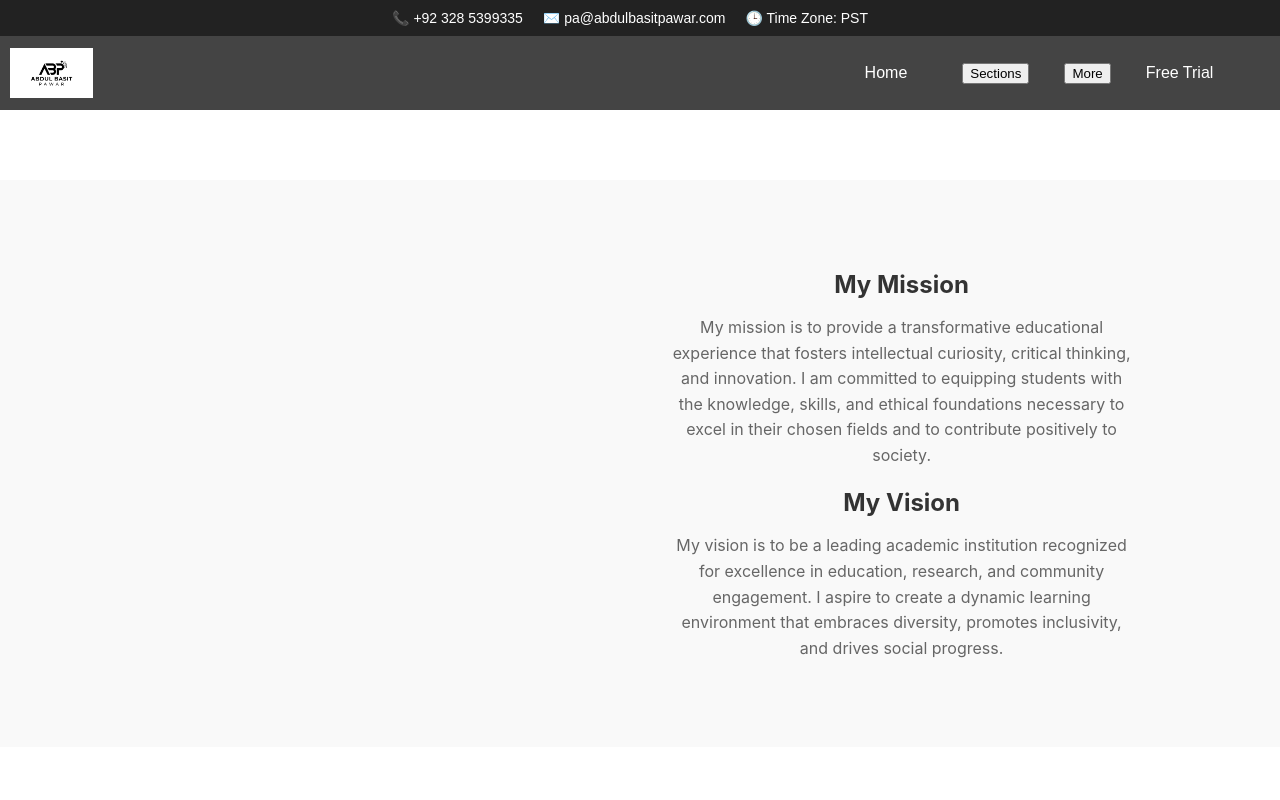
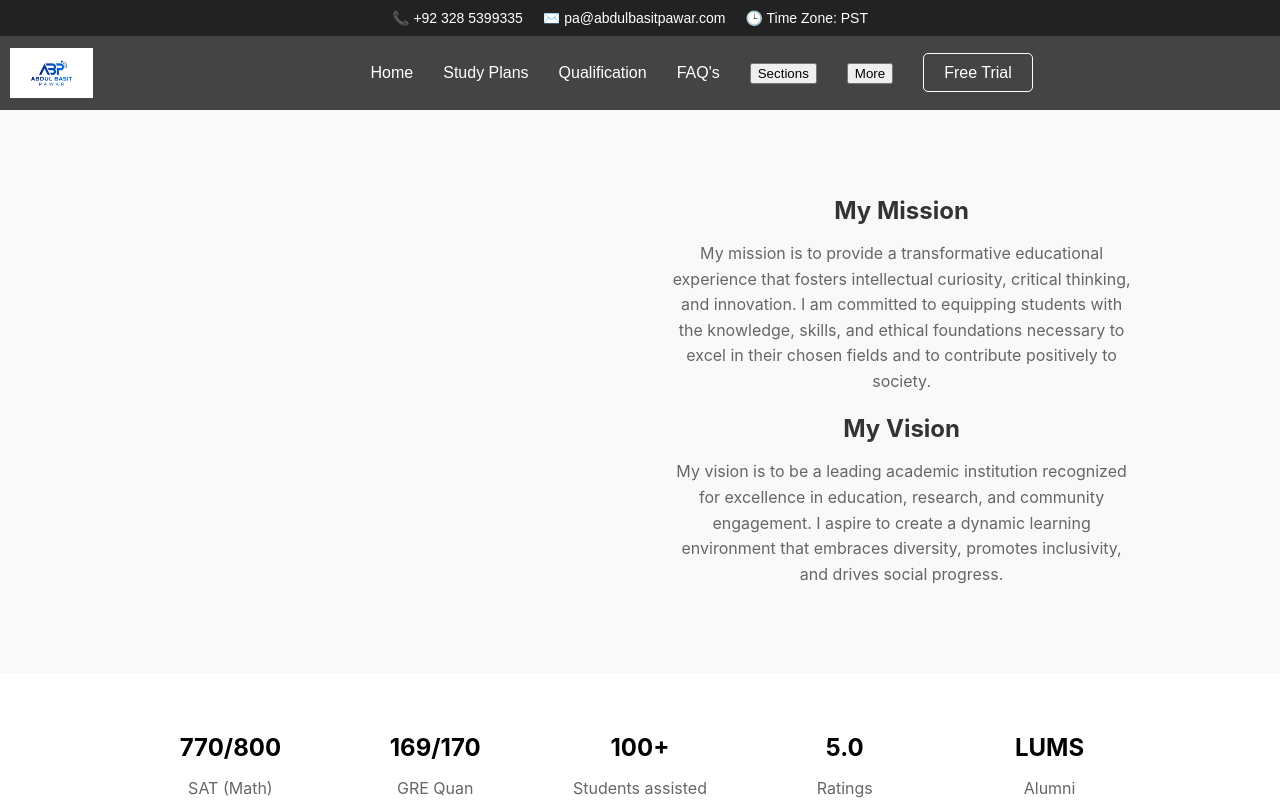
Before and after one commit to AbdullahAhmadAAK/abdul-basit-portfolio, a React (Create React App) app: page / in a window 1280 px wide. Shown: the top 800 px of the page. Built offline with nearby package versions, Linux system fonts and the light colour scheme; grey boxes are pictures that could not be loaded.

Commit message:
Nav bar
Changes made

```diff
--- a/src/HomePage.css
+++ b/src/HomePage.css
@@ -25,7 +25,89 @@
   align-items: center;
   background-color: #444;
   padding: 10px;
-  /* position: fixed; */
+  position: fixed;
+  top: 0.3;
+  width: 100%;
+  z-index: 1000;
+}
+
+.logo {
+  height: 50px;
+}
+
+.nav-links {
+  list-style-type: none;
+  display: flex;
+  justify-content: center;
+  flex-grow: 1;
+  margin-right: 20px;
+}
+
+.nav-links li {
+  margin: 0 15px;
+  position: relative;
+}
+
+.nav-links a {
+  color: white;
+  text-decoration: none;
+  font-size: 16px;
+  font-family: Arial, sans-serif;
+}
+
+.nav-links a:hover {
+  color: #ccc;
+}
+
+/* Dropdown Menu */
+.dropdown-content {
+  display: none;
+  position: absolute;
+  background-color: #444;
+  min-width: 160px;
+  z-index: 1;
+  border-radius: 5px;
+  margin-left: 10px;
+}
+
+.dropdown-content a {
+  color: white;
+  padding: 12px 16px;
+  text-decoration: none;
+  display: block;
+}
+
+.dropdown-content a:hover {
+  background-color: #666;
+}
+
+.dropdown:hover .dropdown-content {
+  display: block;
+}
+
+/* Free Trial Button */
+.freetrial-btn {
+  background-color: transparent;
+  color: white;
+  padding: 10px 20px;
+  border-radius: 5px;
+  border: 1px solid white;
+  text-decoration: none;
+  font-size: 16px;
+}
+
+.freetrial-btn:hover {
+  background-color: blue;
+  border-color: blue;
+}
+
+
+/* .navbar {
+  display: flex;
+  justify-content: space-between;
+  align-items: center;
+  background-color: #444;
+  padding: 10px;
   margin-top: 0%;
   width: 98.7%;
   z-index: 1000;
@@ -58,7 +140,6 @@
   color: #ccc;
 }
 
-/* Dropdown Menu */
 .dropdown-content {
   display: none;
   position: absolute;
@@ -82,7 +163,7 @@
 
 .dropdown:hover .dropdown-content {
   display: block;
-}
+} */
 
 /* Content Section (Slider + Mission & Vision) */
 .content-section {
--- a/src/HomePage.js
+++ b/src/HomePage.js
@@ -1,6 +1,6 @@
 import React, { useState, useEffect } from 'react';
 import './HomePage.css'; // Ensure you have this CSS file
-import logoimage from './logopics/High Regulation/Work 1 black.jpg';
+import logoimage from './logopics/High Regulation/Work 1.jpg';
 import aboutPic1 from './IMG_20240203_211219.jpg';
 import aboutPic2 from './IMG_20240203_211317.jpg';
 import aboutPic3 from './WhatsApp Image 2024-05-17 at 14.53.52.jpeg.jpg';
@@ -16,8 +16,7 @@ const HomePage = () => {
 
     const videos = [
         "https://www.youtube.com/embed/d8gqXgLzSDk?si=v9Y1p7H9TEAOjYXC",
-        "https://www.youtube.com/embed/VwSFpOGAwKg?si=GmEegiiwDJAJqBv1",
-        "https://www.youtube.com/embed/your_video_id_3"
+        "https://www.youtube.com/embed/VwSFpOGAwKg?si=GmEegiiwDJAJqBv1"
         // Add more video URLs as needed
     ];
 
@@ -47,6 +46,31 @@ const HomePage = () => {
 
             {/* Main Navigation Bar */}
             <nav className="navbar">
+                <img className="logo" src={logoimage} alt="Logo" />
+                <ul className="nav-links">
+                    <li><a href="#top">Home</a></li>
+                    <li><a href="#study-plans">Study Plans</a></li>
+                    <li><a href="#qualification">Qualification</a></li>
+                    <li><a href="#faqs">FAQ's</a></li>
+                    <li className="dropdown">
+                        <button className="dropbtn">Sections</button>
+                        <div className="dropdown-content">
+                            <a href="#testimonials">Testimonials</a>
+                            <a href="#pricing">Pricing</a>
+                            <a href="#contact">Contact us</a>
+                        </div>
+                    </li>
+                    <li className="dropdown">
+                        <button className="dropbtn">More</button>
+                        <div className="dropdown-content">
+                            <a href="#about">About</a>
+                            <a href="#research">Research Experience</a>
+                        </div>
+                    </li>
+                    <li><a href="#free-trial" className="freetrial-btn">Free Trial</a></li>
+                </ul>
+            </nav>
+            {/* <nav className="navbar">
                 <img className='logo' src={logoimage} alt="Logo" />
                 <ul className="nav-links">
                     <li><a href="#top">Home</a></li>
@@ -70,7 +94,7 @@ const HomePage = () => {
                     </li>
                     <li className='freetrial'><a href="https://wa.me/message/CASFE6CD3FVQI1">Free Trial</a></li>
                 </ul>
-            </nav>
+            </nav> */}
             {/* Content Section (Slider + Mission & Vision) */}
             <section id="content-section" className="content-section">
                 <div className="slider-container">
```
